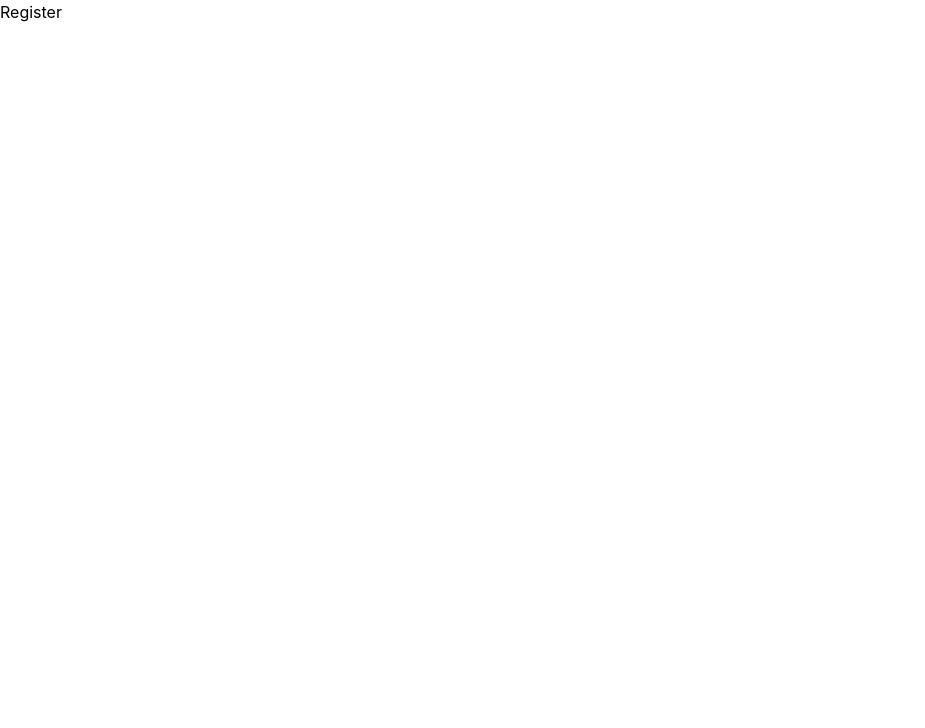
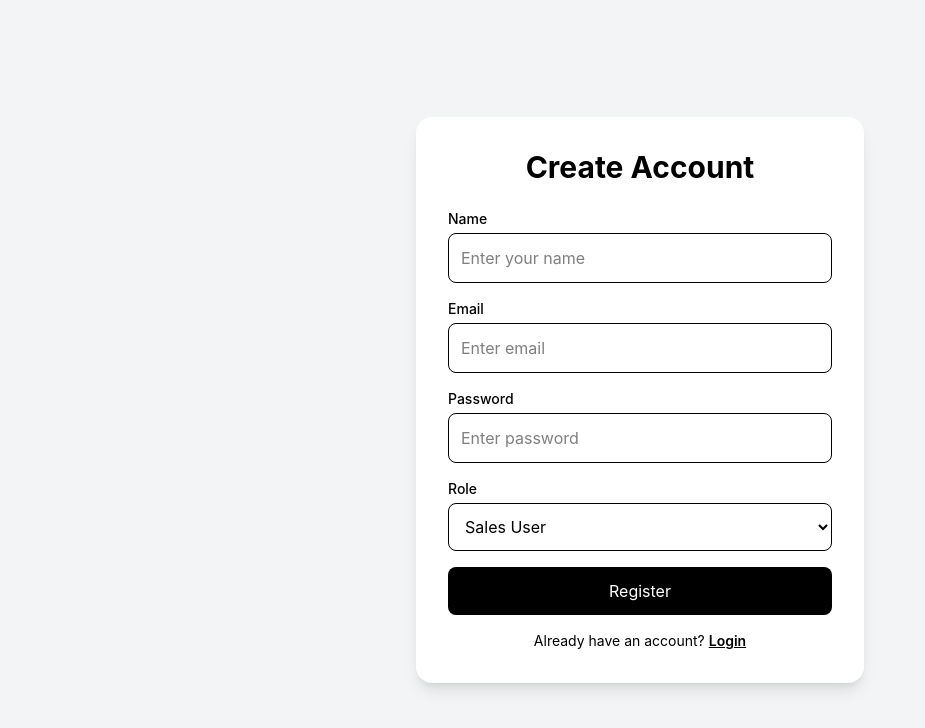
Before and after one commit to RohanKoriya/Smart-Leads-Dashboard, a React (Vite) app in the folder frontend/: page /register in a window 1280 px wide. Shown: the top 728 px of the page, without its empty margins (0-925 px from the left). Built offline with nearby package versions, Linux system fonts and the light colour scheme.

Commit message:
fixed frontend and backend auth payload consistency

```diff
--- a/frontend/src/pages/auth/Login.tsx
+++ b/frontend/src/pages/auth/Login.tsx
@@ -1,6 +1,6 @@
-import { useState, type FormEvent } from "react";
+import { useState } from "react";
 
-import { useNavigate } from "react-router-dom";
+import { Link, useNavigate } from "react-router-dom";
 
 import api from "../../api/axios";
 
@@ -21,7 +21,7 @@ const Login = () => {
 
   const [error, setError] = useState("");
 
-  const handleSubmit = async (e: FormEvent): Promise<void> => {
+  const handleSubmit = async (e: React.FormEvent): Promise<void> => {
     e.preventDefault();
 
     try {
@@ -95,6 +95,12 @@ const Login = () => {
             {loading ? "Logging in..." : "Login"}
           </button>
         </form>
+        <p className="text-center text-sm mt-4">
+          Don’t have an account?{" "}
+          <Link to="/register" className="font-semibold underline">
+            Register
+          </Link>
+        </p>
       </div>
     </div>
   );
--- a/frontend/src/pages/auth/Register.tsx
+++ b/frontend/src/pages/auth/Register.tsx
@@ -1,7 +1,134 @@
-import React from "react";
+import { useState } from "react";
+
+import { useNavigate, Link } from "react-router-dom";
+
+import api from "../../api/axios";
+
+import { useAuth } from "../../context/AuthContext";
+
+import type { LoginResponse } from "../../types/api.types";
 
 const Register = () => {
-  return <div>Register</div>;
+  const navigate = useNavigate();
+
+  const { login } = useAuth();
+
+  const [name, setName] = useState("");
+  const [email, setEmail] = useState("");
+  const [password, setPassword] = useState("");
+  const [role, setRole] = useState("sales");
+  const [loading, setLoading] = useState(false);
+  const [error, setError] = useState("");
+
+  const handleSubmit = async (e: React.FormEvent): Promise<void> => {
+    e.preventDefault();
+
+    try {
+      setLoading(true);
+      setError("");
+
+      const response = await api.post<LoginResponse>("/auth/register", {
+        name,
+        email,
+        password,
+        role,
+      });
+
+      const { token, user } = response.data;
+
+      /*
+        AUTO LOGIN
+      */
+      login(token, user);
+
+      /*
+        REDIRECT
+      */
+      navigate("/dashboard");
+    } catch (error) {
+      setError("Registration failed");
+    } finally {
+      setLoading(false);
+    }
+  };
+
+  return (
+    <div className="min-h-screen flex items-center justify-center bg-gray-100 px-4">
+      <div className="bg-white p-8 rounded-2xl shadow-lg w-full max-w-md">
+        <h1 className="text-3xl font-bold text-center mb-6">Create Account</h1>
+
+        <form onSubmit={handleSubmit} className="space-y-4">
+          <div>
+            <label className="block mb-1 text-sm font-medium">Name</label>
+            <input
+              type="text"
+              placeholder="Enter your name"
+              value={name}
+              onChange={(e) => setName(e.target.value)}
+              className="w-full border rounded-lg p-3 focus:outline-none focus:ring-2 focus:ring-black"
+              required
+            />
+          </div>
+
+          <div>
+            <label className="block mb-1 text-sm font-medium">Email</label>
+            <input
+              type="email"
+              placeholder="Enter email"
+              value={email}
+              onChange={(e) => setEmail(e.target.value)}
+              className="w-full border rounded-lg p-3 focus:outline-none focus:ring-2 focus:ring-black"
+              required
+            />
+          </div>
+
+          <div>
+            <label className="block mb-1 text-sm font-medium">Password</label>
+
+            <input
+              type="password"
+              placeholder="Enter password"
+              value={password}
+              onChange={(e) => setPassword(e.target.value)}
+              className="w-full border rounded-lg p-3 focus:outline-none focus:ring-2 focus:ring-black"
+              required
+            />
+          </div>
+
+          <div>
+            <label className="block mb-1 text-sm font-medium">Role</label>
+
+            <select
+              value={role}
+              onChange={(e) => setRole(e.target.value)}
+              className="w-full border rounded-lg p-3"
+            >
+              <option value="sales">Sales User</option>
+
+              <option value="admin">Admin</option>
+            </select>
+          </div>
+
+          {error && <div className="text-red-500 text-sm">{error}</div>}
+
+          <button
+            type="submit"
+            disabled={loading}
+            className="w-full bg-black text-white py-3 rounded-lg hover:opacity-90 transition"
+          >
+            {loading ? "Creating account..." : "Register"}
+          </button>
+        </form>
+
+        <p className="text-center text-sm mt-4">
+          Already have an account?{" "}
+          <Link to="/" className="font-semibold underline">
+            Login
+          </Link>
+        </p>
+      </div>
+    </div>
+  );
 };
 
 export default Register;
--- a/frontend/src/pages/dashboard/Dashboard.tsx
+++ b/frontend/src/pages/dashboard/Dashboard.tsx
@@ -24,7 +24,7 @@ const Dashboard = () => {
 
       <main className="p-6">
         <div className="bg-white rounded-2xl shadow p-6">
-          <h2 className="text-xl font-semibold mb-2">Welcome</h2>
+          <h2 className="text-xl font-semibold mb-2">Welcome, {user?.name}</h2>
 
           <p className="text-gray-600">You are logged in as: {user?.role}</p>
         </div>
--- a/frontend/src/types/api.types.ts
+++ b/frontend/src/types/api.types.ts
@@ -5,6 +5,7 @@ export interface LoginResponse {
 
   user: {
     id: string;
+    name: string;
     role: string;
   };
 }
--- a/frontend/src/types/auth.types.ts
+++ b/frontend/src/types/auth.types.ts
@@ -1,5 +1,6 @@
 export interface User {
   id: string;
+  name: string;
   role: string;
 }
 
```
